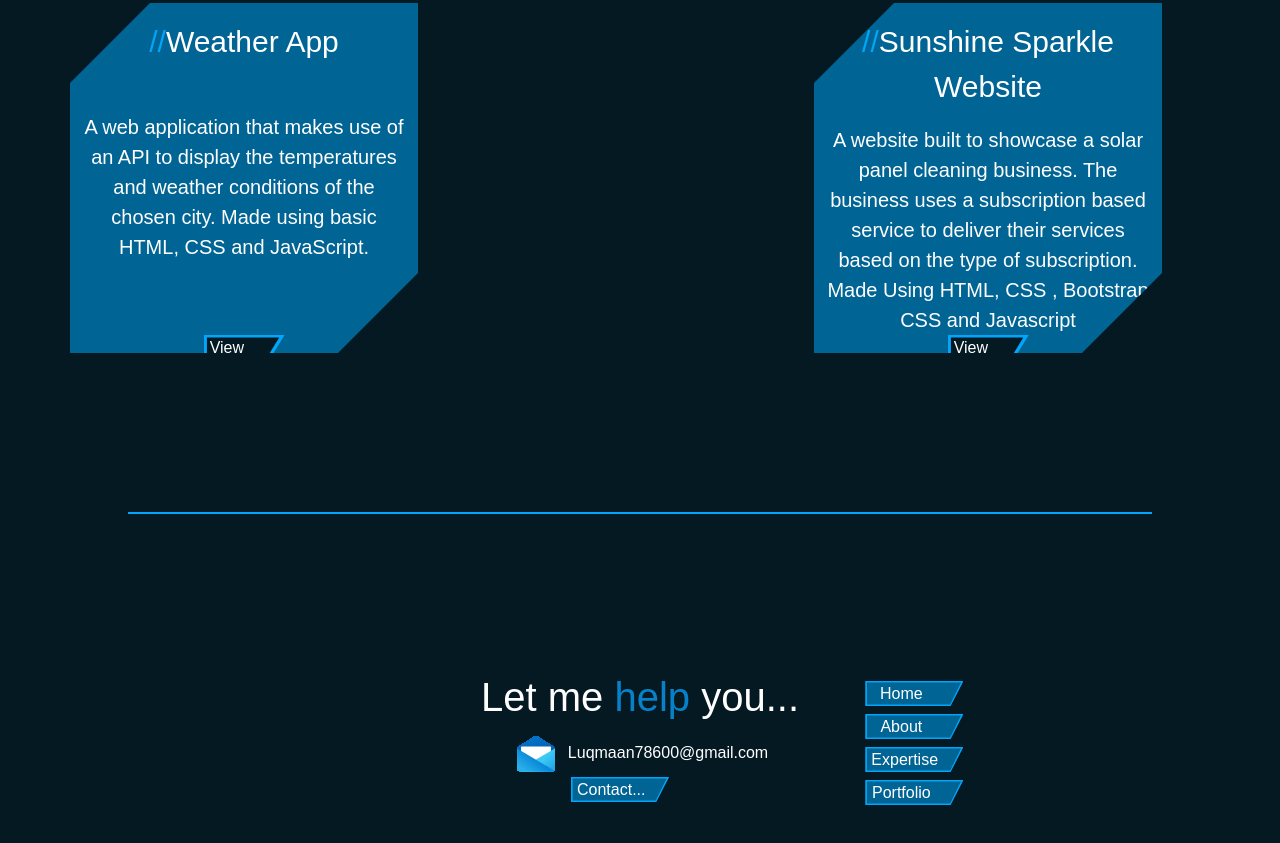
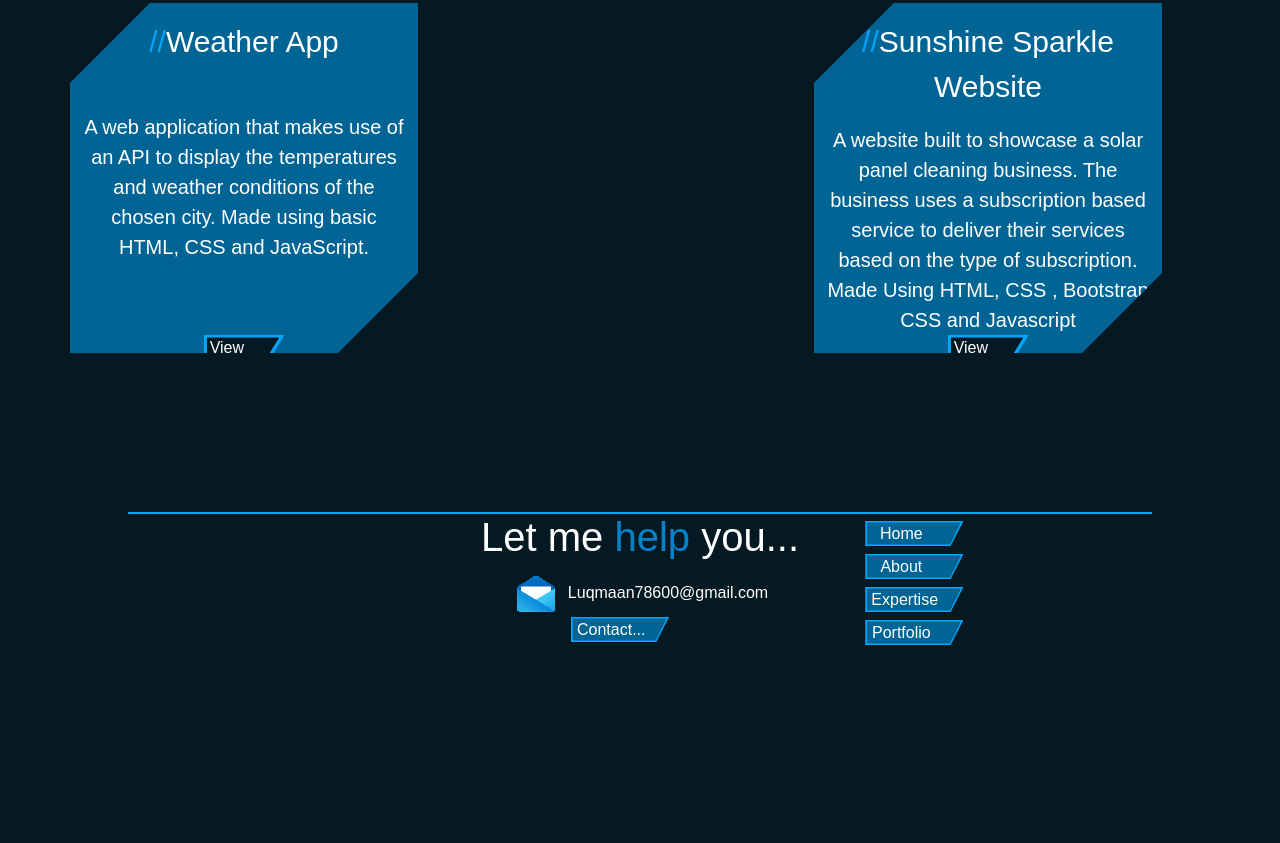
Before and after one commit to LuqmaanAbrahams/Portfolio_Site, a website: page src/index.html in a window 1280 px wide. Shown: the part 2945-3788 px from the top of the page. After the commit the page ends 3758 px from the top, so only its background shows below. Drawn offline with nearby package versions, Linux system fonts and the light colour scheme; a web font is replaced by a local one.

Commit message:
removed spacer in footer for better representation

```diff
--- a/src/index.html
+++ b/src/index.html
@@ -200,7 +200,6 @@
         <section id="footer" class="mb-5">
             <div class="container-fluid">
                 <div class="divider_bar position-absolute start-50 translate-middle"></div>
-                <div class="spacer_div"></div>
                 <div class="row">
                     <div class="col"></div>
                     <div class="col">
```
